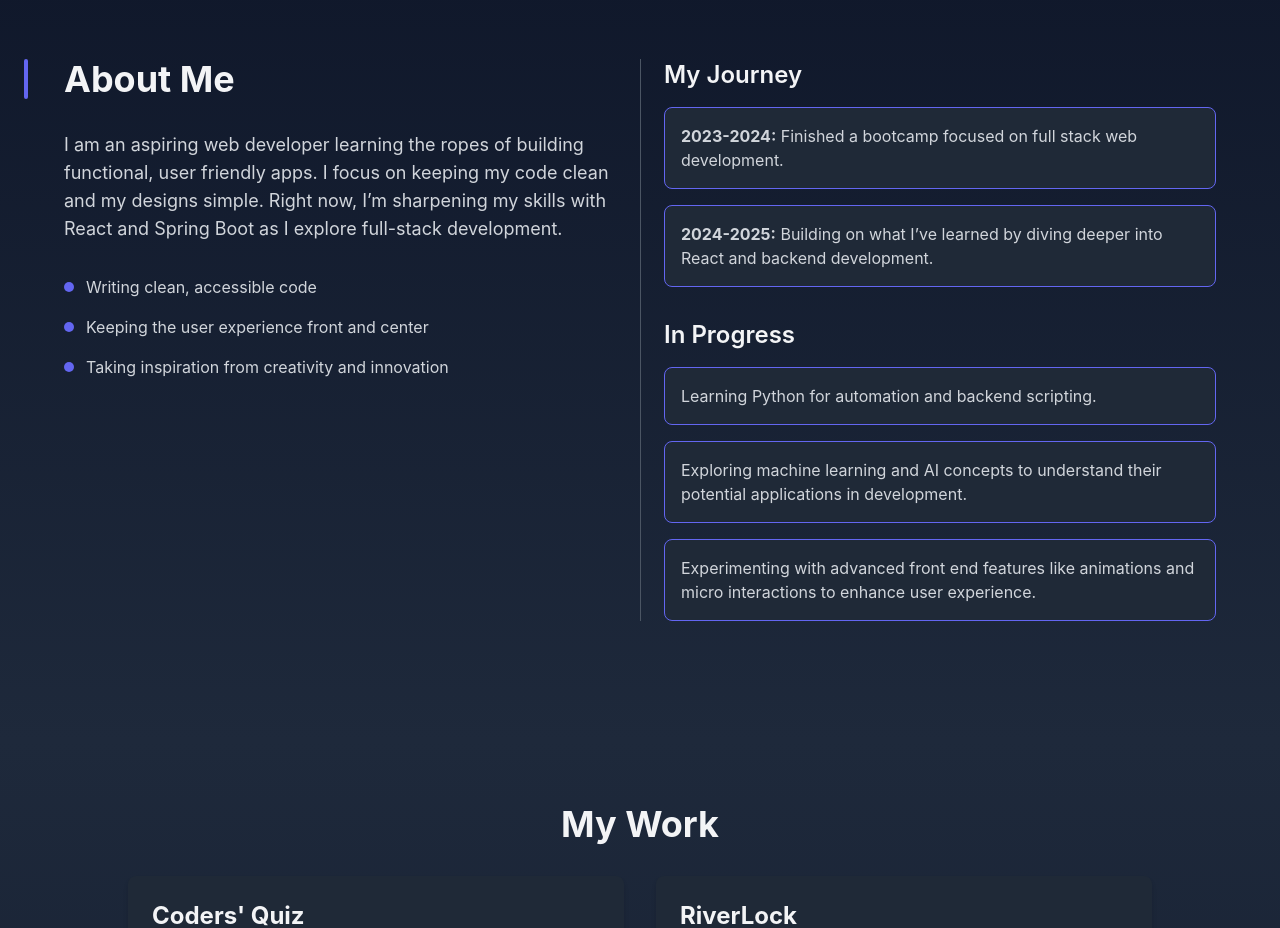
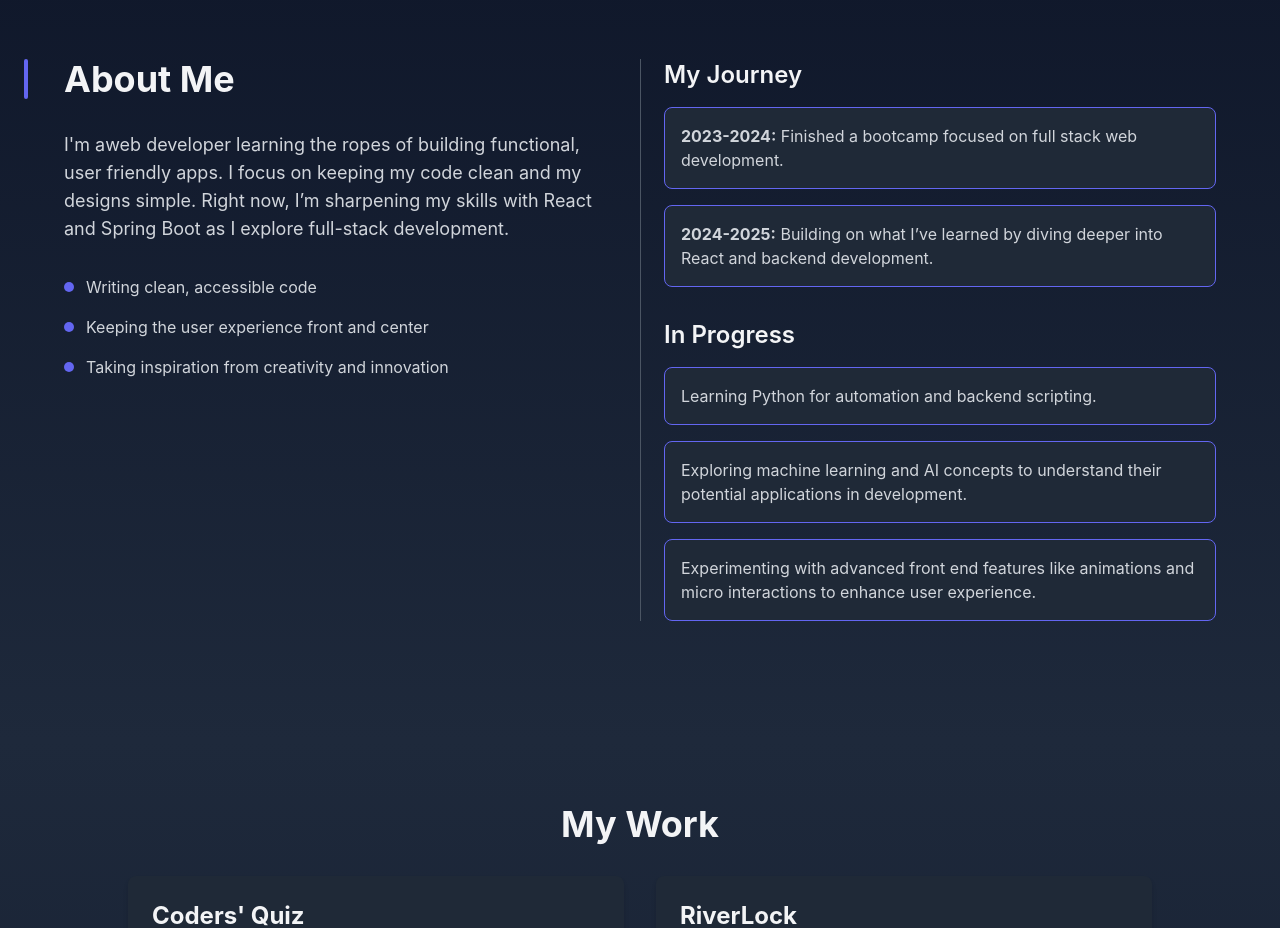
Before and after one commit to htrillo95/my-portfolio, a React (Create React App) app: page / in a window 1280 px wide. Shown: the part 860-1788 px from the top of the page. Built offline with nearby package versions, Linux system fonts and the light colour scheme.

Commit message:
About update

```diff
--- a/src/components/About.js
+++ b/src/components/About.js
@@ -15,7 +15,7 @@ function About() {
             <span className="absolute top-0 left-[-40px] w-[4px] h-full bg-indigo-500 rounded-md"></span>
           </h2>
           <p className="text-lg">
-            I am an aspiring web developer learning the ropes of building functional,
+            I'm aweb developer learning the ropes of building functional,
             user friendly apps. I focus on keeping my code clean and my designs
             simple. Right now, I’m sharpening my skills with React and Spring
             Boot as I explore full-stack development.
```
